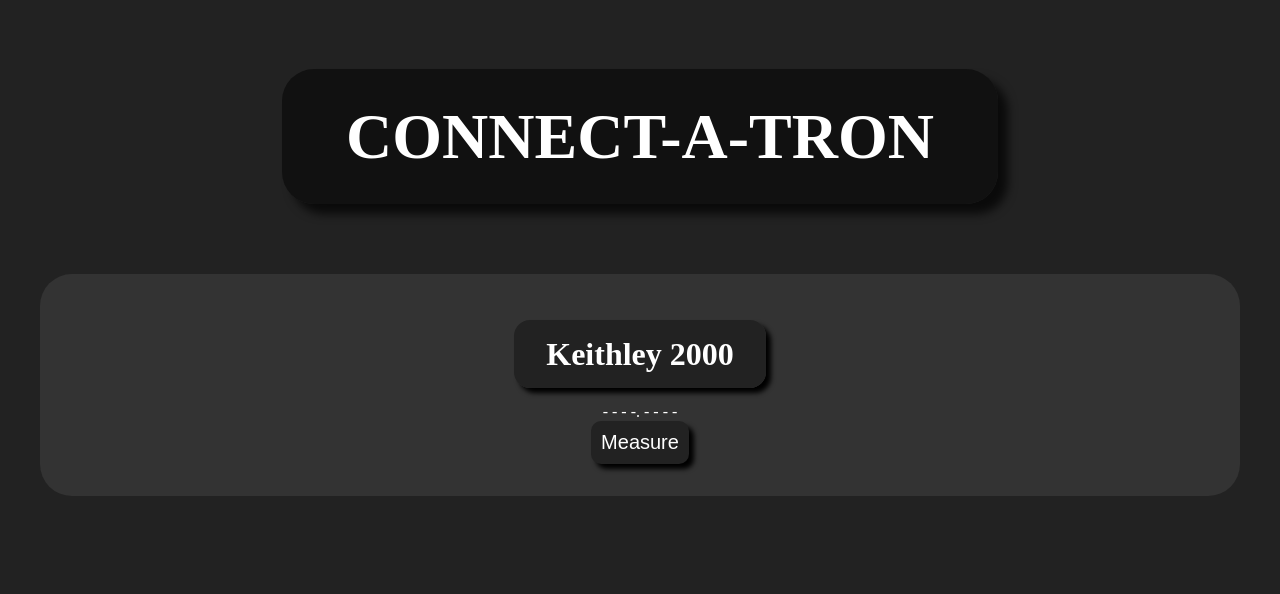
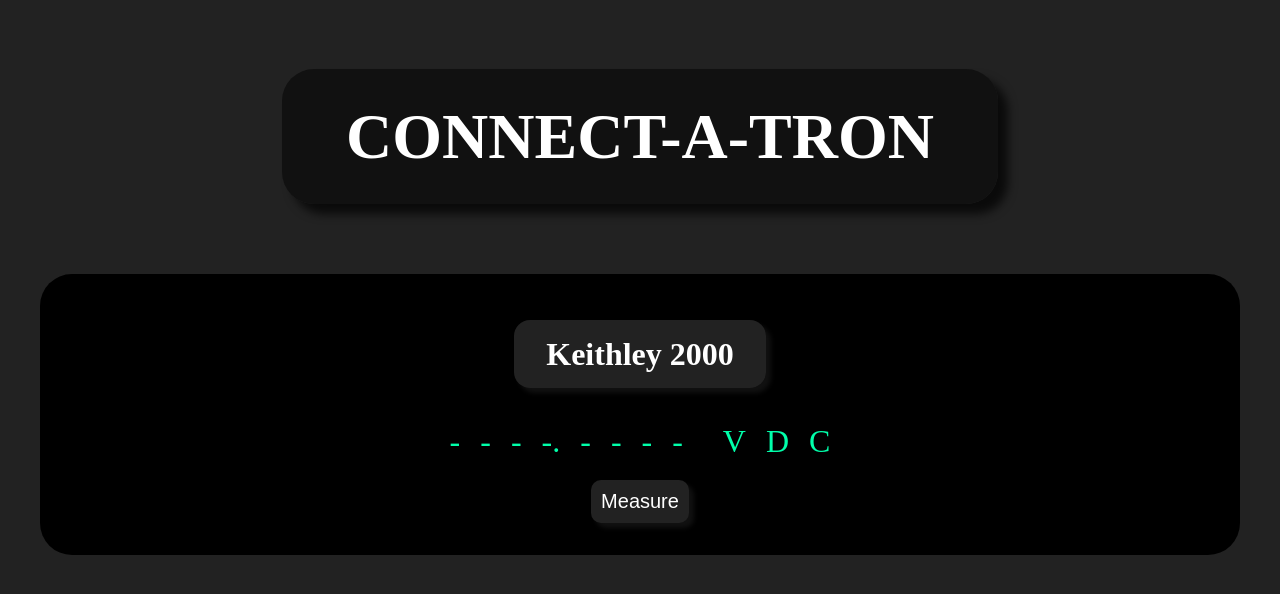
Before and after one commit to dorythecat/connect-a-tron, a PHP site: page /dmm/ in a window 1280 px wide. Shown: the top 594 px of the page. Run offline with PHP 8.4, Linux system fonts and the light colour scheme.

Commit message:
Improved measurement display to resemble the original hardware a bit more

```diff
--- a/web/index.php
+++ b/web/index.php
@@ -17,18 +17,9 @@
 
 <div id="instruments">
   <div class="instrument" id="keithley2000">
-    <div class="name">
-      <h2>Keithley 2000</h1>
-    </div>
-    <div id="result_keithley2000">
-      <a class="digit">-</a>
-      <a class="digit">-</a>
-      <a class="digit">-</a>
-      <a class="digit">-.</a>
-      <a class="digit">-</a>
-      <a class="digit">-</a>
-      <a class="digit">-</a>
-      <a class="digit">-</a>
+    <div class="name"><h2>Keithley 2000</h1></div>
+    <div class="result" id="result_keithley2000">
+      <a class="digit">-</a><a class="digit">-</a><a class="digit">-</a><a class="digit">-.</a><a class="digit">-</a><a class="digit">-</a><a class="digit">-</a><a class="digit">-</a><a class="digit"></a><a class="digit">V</a><a class="digit">D</a><a class="digit">C</a>
     </div>
     <button id="measure_button">Measure</button>
   </div>
@@ -42,6 +33,7 @@
 const result_keithley2000 = document.getElementById('result_keithley2000');
 
 document.getElementById('measure_button').onclick = () => {
+  result_keithley2000.innerHTML = '<a class="digit">-</a><a class="digit">-</a><a class="digit">-</a><a class="digit">-.</a><a class="digit">-</a><a class="digit">-</a><a class="digit">-</a><a class="digit">-</a><a class="digit"></a><a class="digit">V</a><a class="digit">D</a><a class="digit">C</a>';
   fetch(measure_url).then(function(response) {
     return response.json();
   }).then(function(data) {
@@ -49,6 +41,7 @@
     let microvolt = Math.abs(data) <= 0.1;
     data = String((data * (microvolt ? 1000 : 1)).toFixed(microvolt ? 4 : 5 - Math.floor(Math.log10(Math.abs(data)))));
     while (data.length < (8 + data.startsWith('-'))) data = data.startsWith('-') ? `-0${data.slice(1)}` : `0${data}`;
+    data = data + `${microvolt ? 'm' : ' '}VDC`;
 
     let html = data.startsWith('-') ? '' : '<a class="digit">';
     for (const digit in data) html += data[digit] === '.' ? '.' : `</a><a class="digit">${data[digit]}`;
--- a/web/styles.css
+++ b/web/styles.css
@@ -3,7 +3,7 @@
 }
 
 body {
-  background-color: #222;
+  background: #222;
   color: #fff;
 }
 
@@ -30,7 +30,7 @@
   flex-direction: column;
   align-items: center;
   justify-content: space-between;
-  background-color: #333;
+  background: #000;
   margin: 32px;
   padding: 32px;
   border-radius: 32px;
@@ -46,28 +46,40 @@
   background: #222;
   padding: 16px 32px;
   border-radius: 16px;
-  box-shadow: 5px 5px 5px #000;
+  box-shadow: 5px 5px 5px #111;
 }
 
 div.instrument button {
   color: #fff;
-  background-color: #222;
+  background: #222;
   font-size: 20px;
   border: none;
   padding: 10px;
   border-radius: 10px;
-  box-shadow: 5px 5px 5px #000;
+  box-shadow: 5px 5px 5px #111;
   transition: transform 0.3s ease, box-shadow 0.3s ease, background-color 0.3s ease;
 }
 
 div.instrument button:hover {
   transform: scale(1.05);
-  box-shadow: 7px 7px 10px #000;
-  background-color: #2a2a2a;
+  box-shadow: 7px 7px 10px #222;
+  background: #2a2a2a;
 }
 
 div.instrument button:active {
   transform: scale(0.95);
   box-shadow: none;
-  background-color: #111;
+  background: #111;
 }
+
+div.result {
+  margin: 20px;
+}
+
+a.digit {
+  font: 'Courier New', monospace;
+  color: #0fa;
+  font-size: 32px;
+  color: #0fa;
+  padding: 10px;
+}
```
